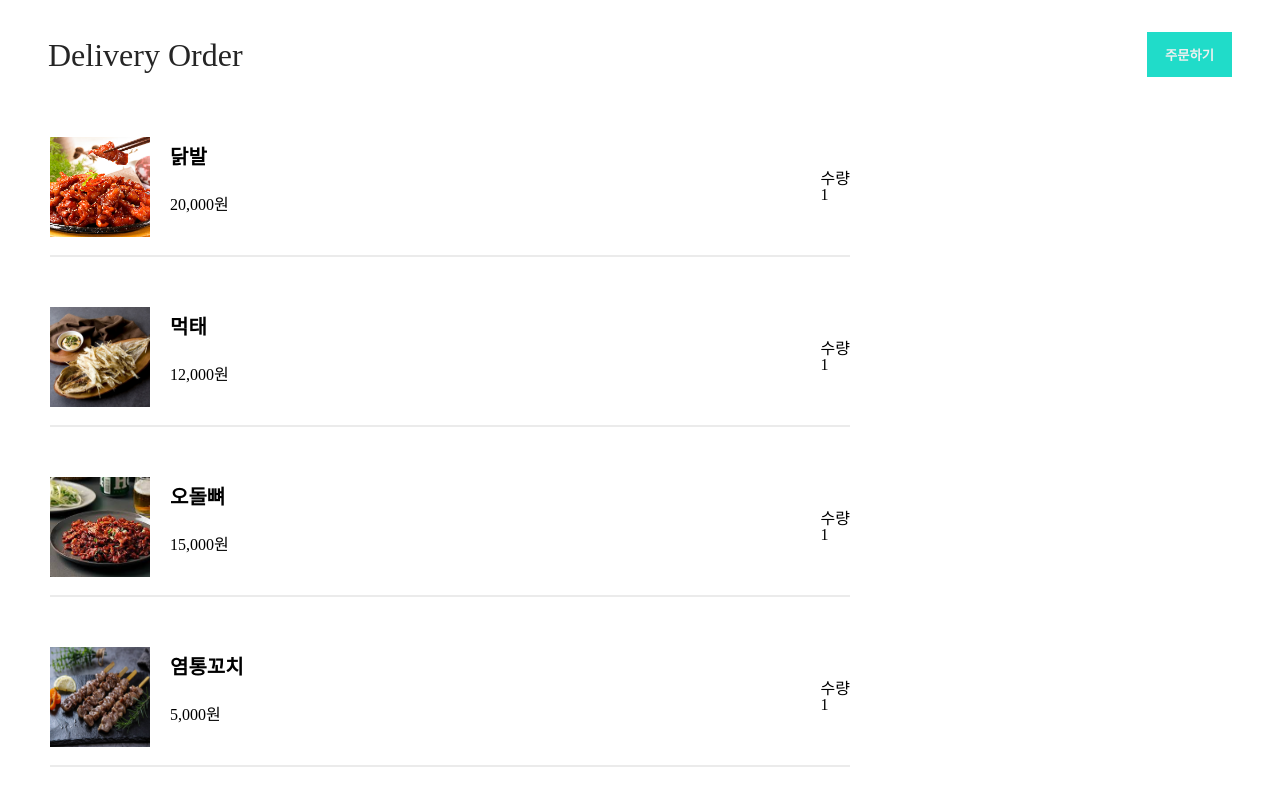
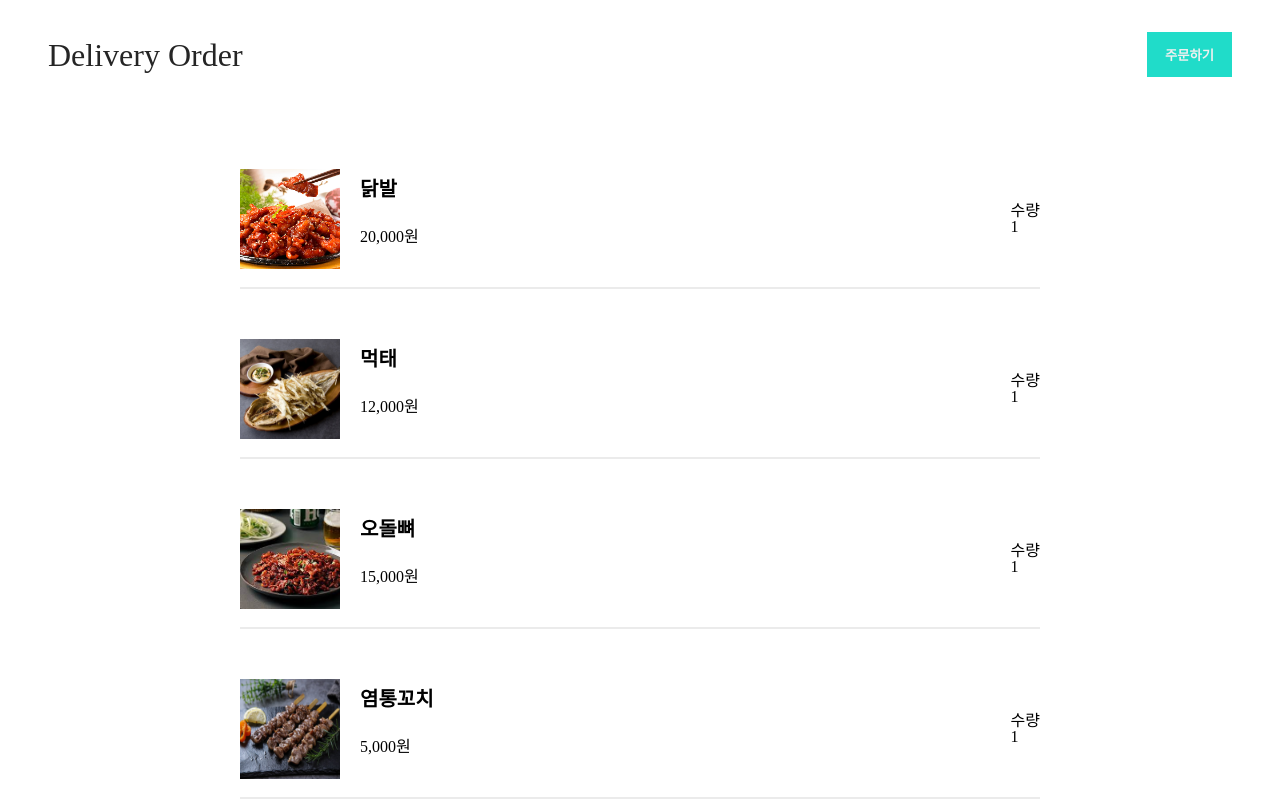
Before and after one commit to seon-mikim/-deliveryorder, a React (Create React App) app: page / in a window 1280 px wide. Shown: the top 800 px of the page. Built offline with nearby package versions, Linux system fonts and the light colour scheme.

Commit message:
design: MenuMain 컴포넌트 디자인
- 레이아웃 정렬

```diff
--- a/src/components/MenuMain/MenuMain.jsx
+++ b/src/components/MenuMain/MenuMain.jsx
@@ -1,8 +1,8 @@
 import MenuList from '@components/MenuList/MenuList'
-
+import classes from './MenuMain.module.css'
 const MenuMain = () => {
 	return (
-		<main>
+		<main className={classes['main']}>
 			<MenuList/>
 		</main>
 	)
--- /dev/null
+++ b/src/components/MenuMain/MenuMain.module.css
@@ -0,0 +1,4 @@
+.main {
+	display: flex;
+	justify-content: center;
+}
```
